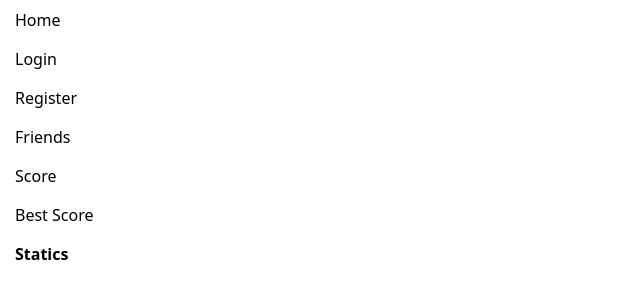
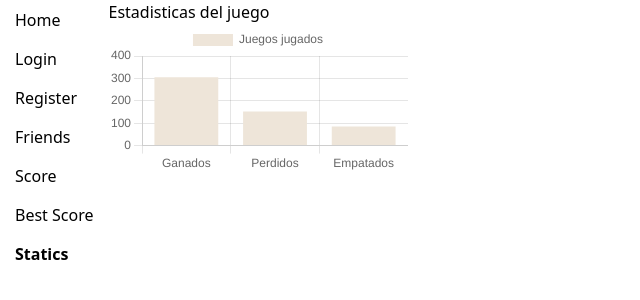
Before and after one commit to oicrruf/fe-ttt, a React (Create React App) app: page /statics in a window 1280 px wide. Shown: the top 300 px of the page, without its empty margins (0-640 px from the left). Built offline with nearby package versions, Linux system fonts and the light colour scheme.

Commit message:
feat: install and config char.js

```diff
--- a/package.json
+++ b/package.json
@@ -7,8 +7,10 @@
     "@testing-library/jest-dom": "^5.11.4",
     "@testing-library/react": "^11.1.0",
     "@testing-library/user-event": "^12.1.10",
+    "chart.js": "^3.5.0",
     "mime-types": "^2.1.31",
     "react": "^17.0.2",
+    "react-chartjs-2": "^3.0.4",
     "react-dom": "^17.0.2",
     "react-icons": "^4.2.0",
     "react-router-dom": "^5.2.0",
--- a/src/App.js
+++ b/src/App.js
@@ -11,6 +11,7 @@ import { Home } from "./components/Home";
 import { Friends } from "./components/Friends";
 import { Score } from "./components/Score";
 import { BestScore } from "./components/BestScore";
+import { Statics } from "./components/Statics"
 import "./App.css";
 
 export default function App() {
@@ -83,6 +84,10 @@ export default function App() {
           <Route exact path="/bestscore">
             <BestScore />
           </Route>
+
+          <Route exact path="/statics">
+            <Statics />
+          </Route>
         </Switch>
       </div>
     </Router>
--- a/src/components/statics.js
+++ b/src/components/statics.js
@@ -0,0 +1,30 @@
+import React from "react";
+import { FaBlackberry } from "react-icons/fa";
+import { Bar } from 'react-chartjs-2'
+
+
+function Statics() {
+  const data = {
+    labels: [ 'Ganados', 'Perdidos', 'Empatados'],
+    datasets:[{
+      label:'Juegos jugados',
+      backgroundColor: 'rgb(238, 229, 217)',
+      borderColor: 'black',
+      hoverBackground: 'rgb(147, 210, 174)',
+      data: ['305', '152', '85']
+    }]
+  };
+
+  const opciones={
+    mantainAspecRatio: false,
+    responsive: true,
+  }
+  return (
+    <div className="grafic" style={{width:100%Bar, height: '500px'}}>
+      <h2>Estadisticas del juego</h2>
+      <Bar data={data} options={opciones}/>
+    </div>
+    );
+  }
+
+  export { Statics };
```
Also changed, not shown: 1 other file (tests, documents, lock files or other folders).
